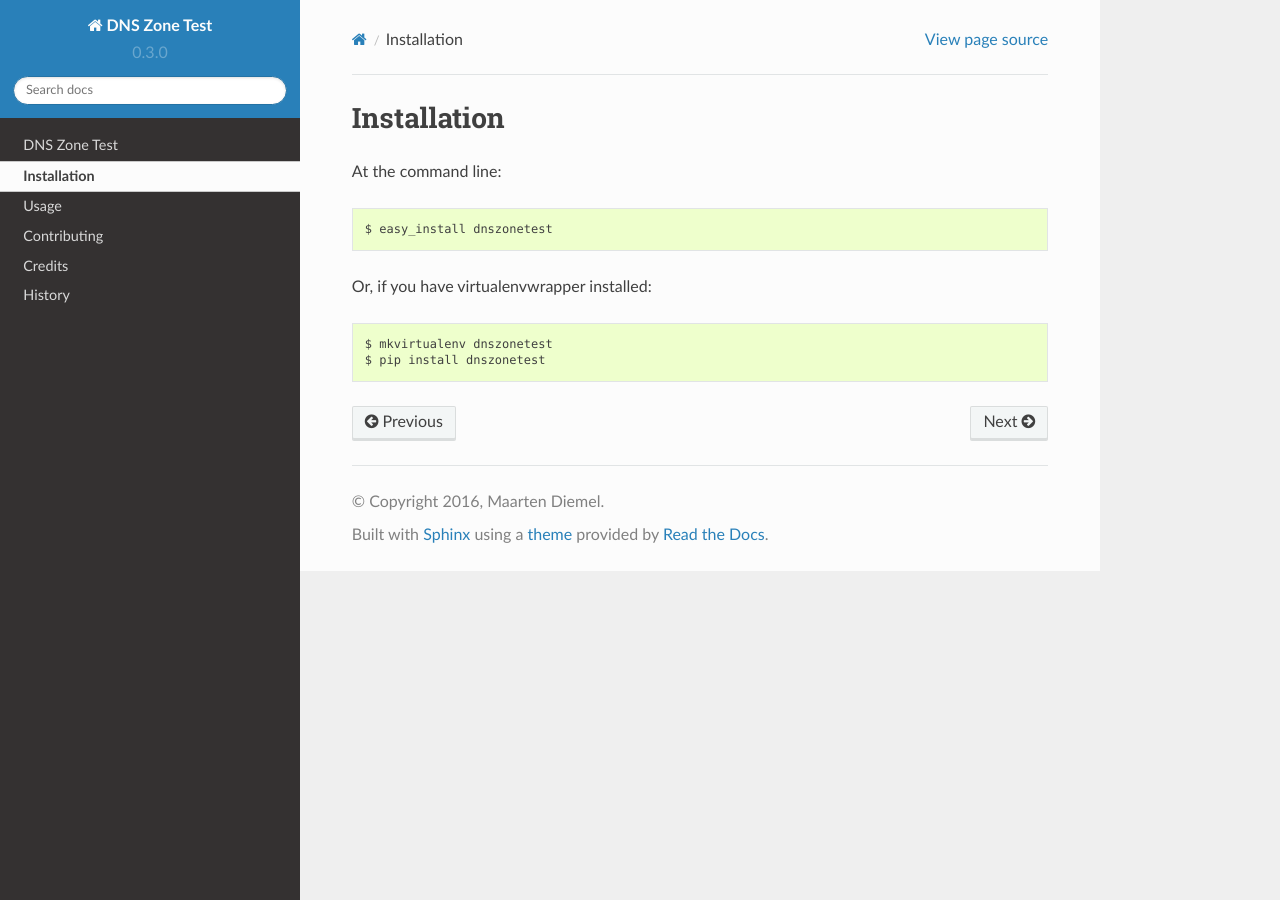
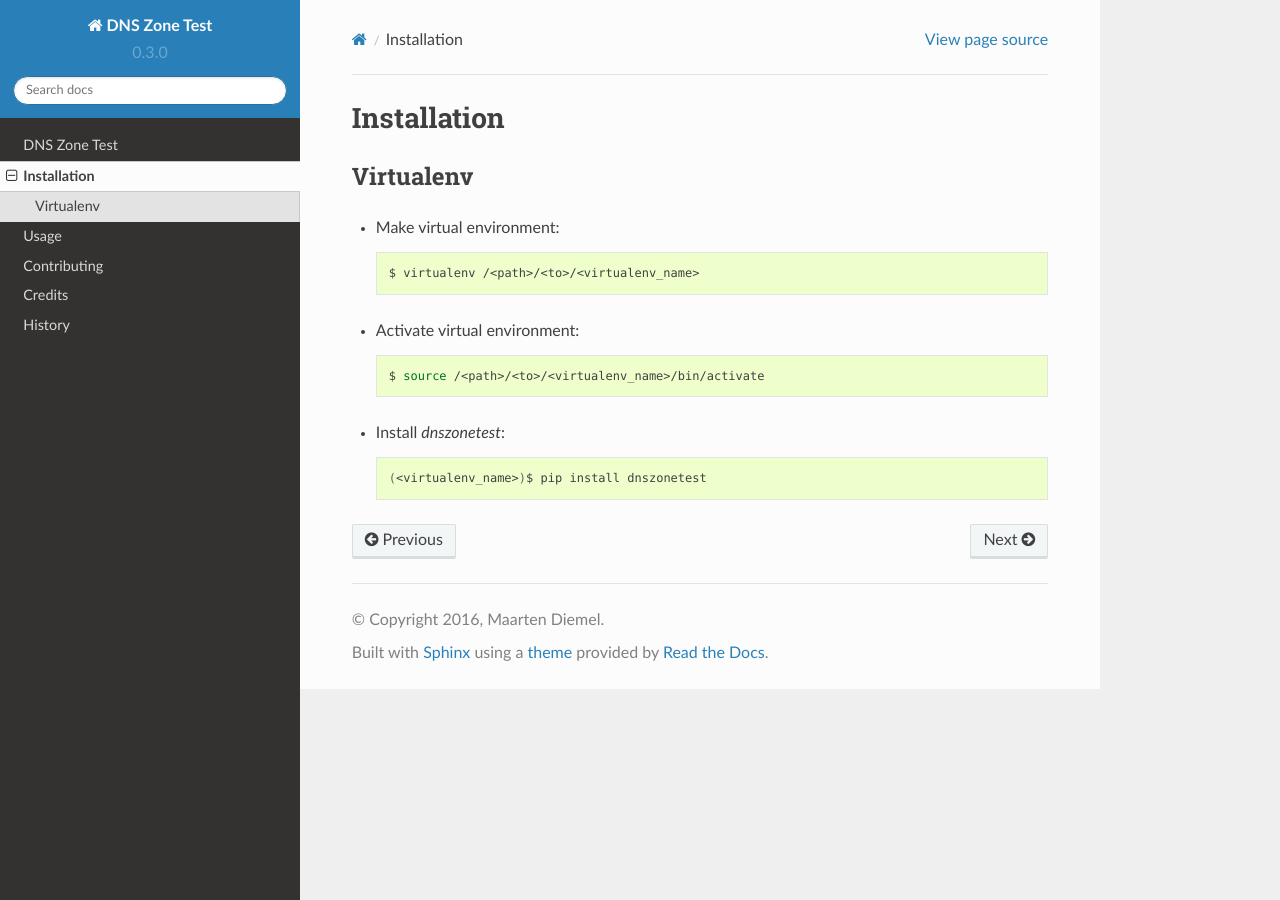
Before and after one commit to maartenq/dnszonetest, a Sphinx documentation site: the page built from docs/installation.rst, in a window 1280 px wide. Built offline with Sphinx 7.4.7 and the Read the Docs theme 2.0.0, drawn with Linux system fonts in a browser that asks for light colours.

Commit message:
updated installation docs

```diff
--- a/docs/installation.rst
+++ b/docs/installation.rst
@@ -1,14 +1,21 @@
 .. highlight:: shell
 
-============
 Installation
 ============
 
-At the command line::
+Virtualenv
+----------
 
-    $ easy_install dnszonetest
+* Make virtual environment::
 
-Or, if you have virtualenvwrapper installed::
+    $ virtualenv /<path>/<to>/<virtualenv_name>
 
-    $ mkvirtualenv dnszonetest
-    $ pip install dnszonetest
+
+* Activate virtual environment::
+
+    $ source /<path>/<to>/<virtualenv_name>/bin/activate
+
+
+* Install *dnszonetest*::
+
+    (<virtualenv_name>)$ pip install dnszonetest
```
